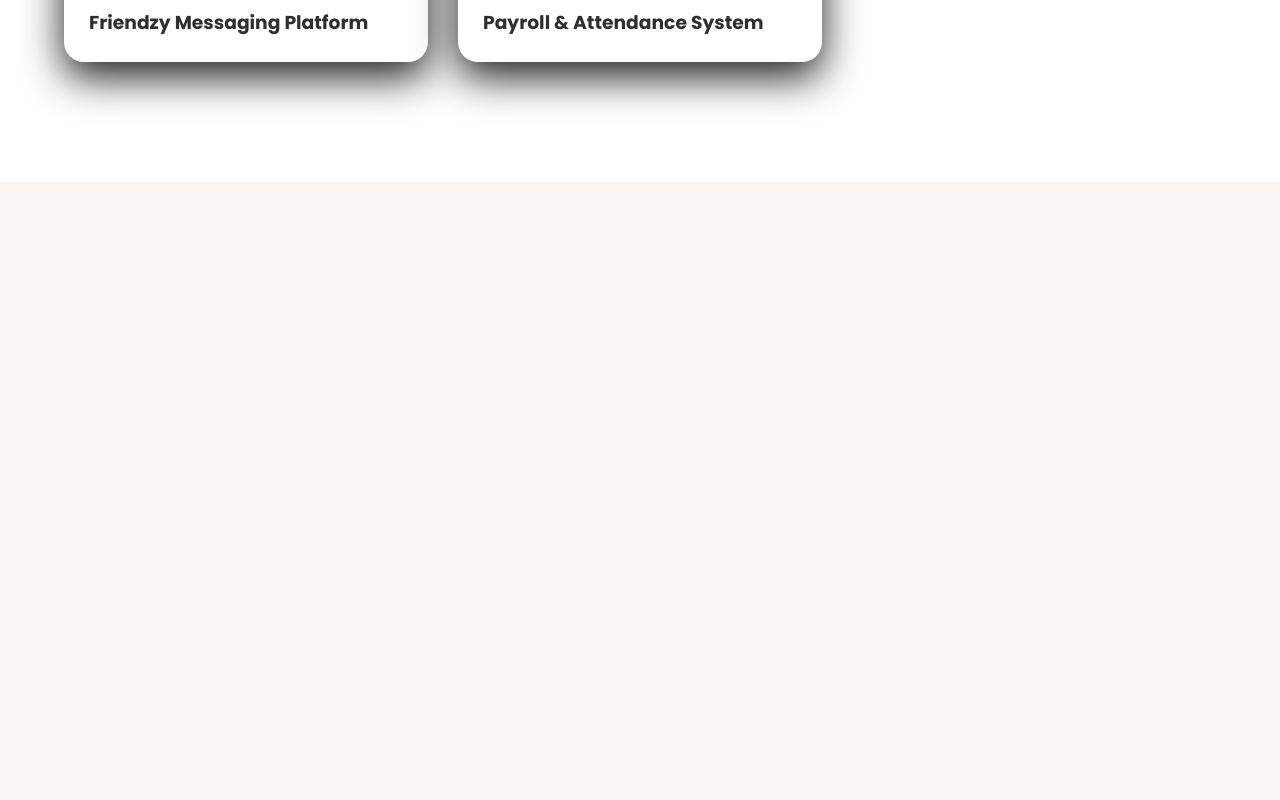
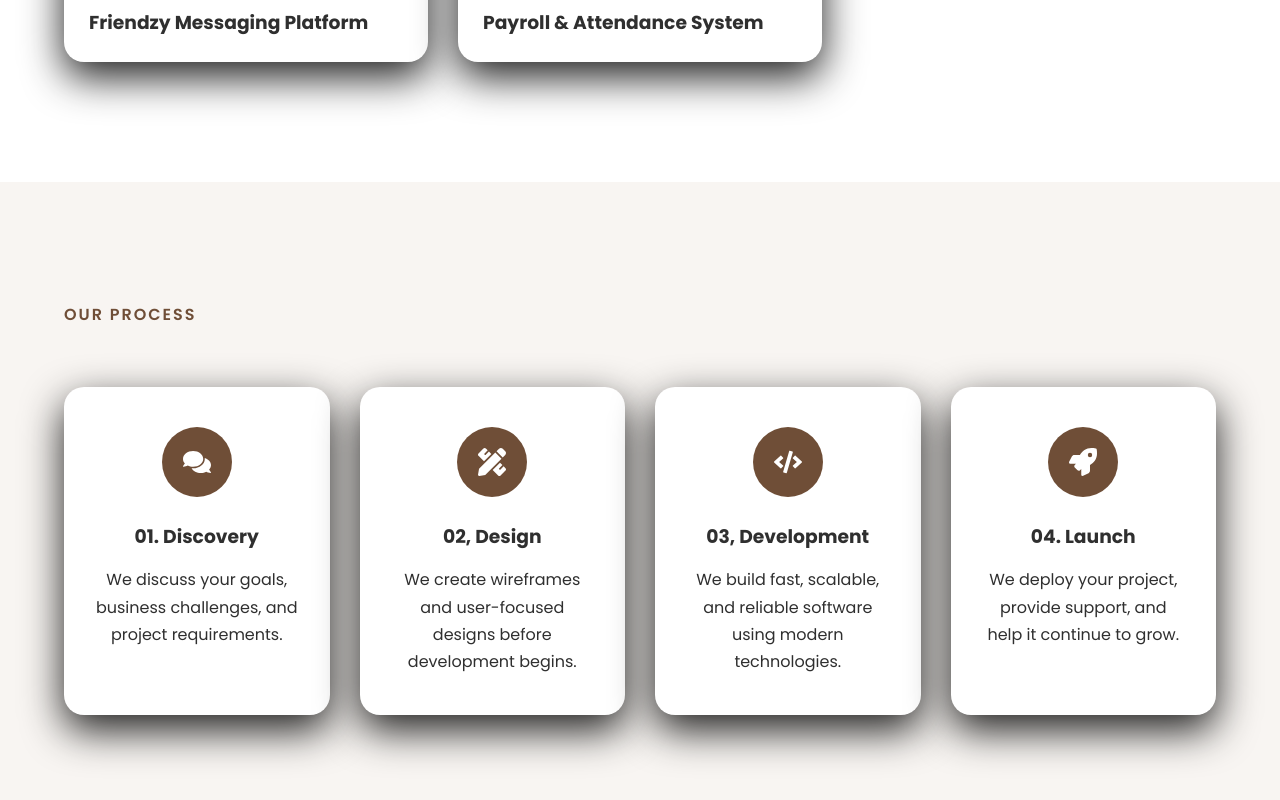
Before and after one commit to Estrio/koffi-koffi_portfolio, a React (Vite) app: page / in a window 1280 px wide. Shown: the part 3561-4361 px from the top of the page. Before the commit the page ends 3743 px from the top, so only its background shows below. Built offline with nearby package versions, Linux system fonts and the light colour scheme.

Commit message:
Process.jsx

```diff
--- a/src/app.jsx
+++ b/src/app.jsx
@@ -3,6 +3,7 @@ import Hero from "./sections/Hero";
 import About from "./sections/About";
 import Services from "./sections/Services"
 import Portfolio from "./sections/Portfolio";
+import Process from "./sections/Process";
 
 function App() {
     return (
@@ -12,6 +13,7 @@ function App() {
             <About/>
             <Services/>
             <Portfolio/>
+            <Process/>
         </>
     );
 }
--- /dev/null
+++ b/src/sections/Process.css
@@ -0,0 +1,54 @@
+.process{
+    background: #F8F5F2;
+}
+
+.process-grid{
+    display: grid;
+
+    grid-template-columns: repeat(auto-fit,minmax(250px,1fr));
+
+    gap: 30px;
+
+    margin-top: 60px;
+}
+
+.process-card {
+    background: white;
+
+    padding: 40px 30px;
+
+    border-radius: 20px;
+
+    text-align: center;
+
+    box-shadow: var(--shadow);
+
+    transition:.3s;
+}
+
+.process-card:hover{
+    transform: translateY(-8px);
+}
+
+.process-icon{
+    width: 70px;
+    height: 70px;
+    margin: auto;
+    border-radius: 50%;
+    background: var(--primary);
+    color: white;
+    display: flex;
+    align-items: center;
+    justify-content: center;
+    font-size: 28px;
+    margin-bottom: 25px;
+}
+
+.process-card h3{
+    margin-bottom: 15px;
+}
+
+.process-card p{
+    color:var(--tex-light);
+    line-height: 1.7;
+}
--- a/src/sections/Process.jsx
+++ b/src/sections/Process.jsx
@@ -0,0 +1,66 @@
+import Container from "../components/layout/Container";
+import SectionTitle from "../components/ui/SectionTitle";
+import {FaComments, FaPencilRuler, FaCode, FaRocket } from "react-icons/fa";
+
+import "./Process.css";
+
+const steps = [
+    {
+        icon: <FaComments />,
+        title: "01. Discovery",
+        description:
+            "We discuss your goals, business challenges, and project requirements."
+    },
+
+    {
+        icon: <FaPencilRuler />,
+        title: "02, Design",
+        description:
+            "We create wireframes and user-focused designs before development begins."
+    },
+
+    {
+        icon: <FaCode />,
+        title: "03, Development",
+        description:
+            "We build fast, scalable, and reliable software using modern technologies."
+    },
+
+    {
+        icon: <FaRocket />,
+        title: "04. Launch",
+        description:
+            "We deploy your project, provide support, and help it continue to grow."
+    }
+];
+
+function Process() {
+    return (
+        <section className="process" id="process">
+            <Container>
+                <SectionTitle
+                    subtitle="Our Process"
+                    titlet="From Coffee to Code"
+                />
+
+                <div className="process-grid">
+
+                    {steps.map((step,index) => (
+                        <div className="process-card" key={index}>
+
+                            <div className="process-icon">
+                                {step.icon}
+                            </div>
+
+                            <h3>{step.title}</h3>
+
+                            <p>{step.description}</p>
+                        </div>
+                    ))}
+                </div>
+            </Container>
+        </section>
+    )
+}
+
+export default Process;
```
